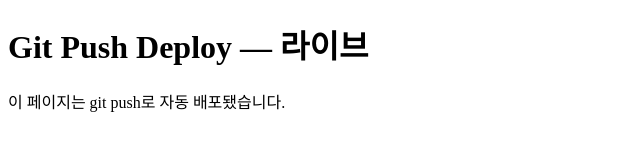
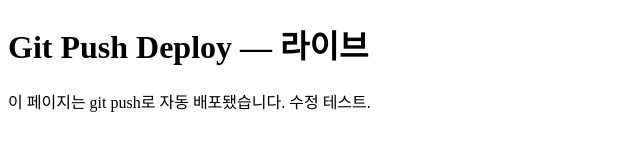
Before and after one commit to ctb-rebooted/vibeops-demo, a plain HTML site: page index.html in a window 1280 px wide. Shown: the full height of the page, 0-640 px from the left. Drawn offline with Linux system fonts and the light colour scheme.

Commit message:
Update index.html

```diff
--- a/index.html
+++ b/index.html
@@ -1,3 +1,3 @@
 <!doctype html><meta charset="utf-8">
 <h1>Git Push Deploy — 라이브</h1>
-<p>이 페이지는 git push로 자동 배포됐습니다.</p>
+<p>이 페이지는 git push로 자동 배포됐습니다. 수정 테스트.</p>
```
